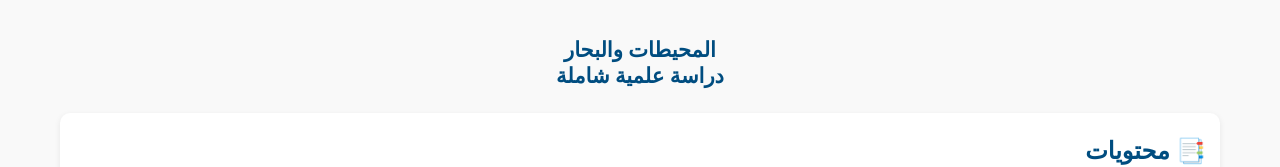
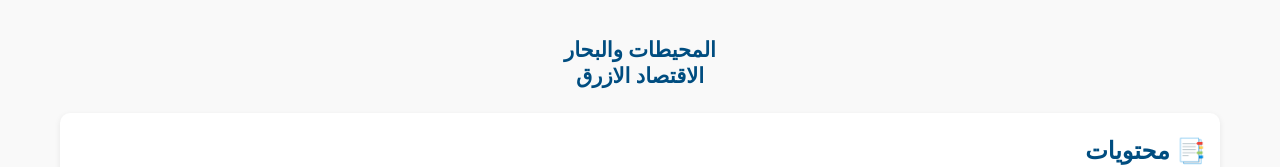
Before and after one commit to AliceAhmad/Dr.Zaid-abu-hamour, a plain HTML site: page ships/ocean-seas/index.html in a window 1280 px wide. Shown: the top 167 px of the page. Drawn offline with Linux system fonts and the light colour scheme.

Commit message:
Update index.html

```diff
--- a/ships/ocean-seas/index.html
+++ b/ships/ocean-seas/index.html
@@ -142,7 +142,7 @@ ul li {
   <div class="page-wrap">
 
 
-<h1>المحيطات والبحار<br>دراسة علمية شاملة</h1>
+<h1>المحيطات والبحار<br>الاقتصاد الازرق</h1>
 
     <!-- محتويات -->
     <nav class="section" aria-label="محتويات الصفحة">
```
